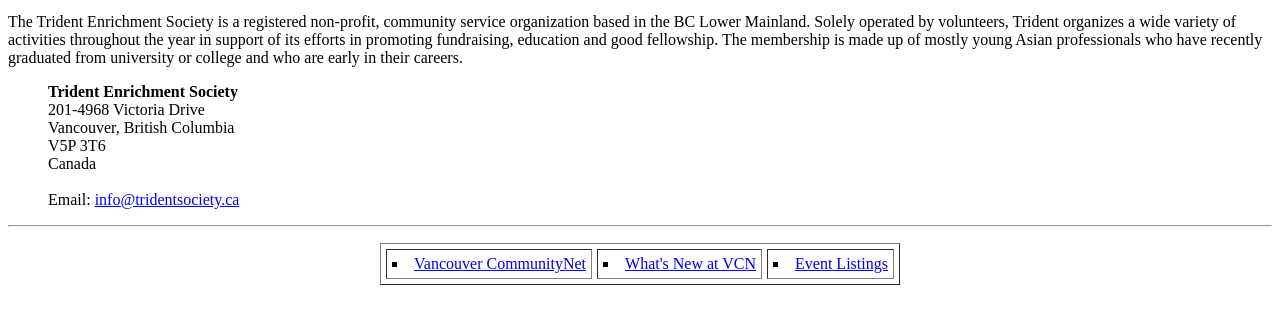
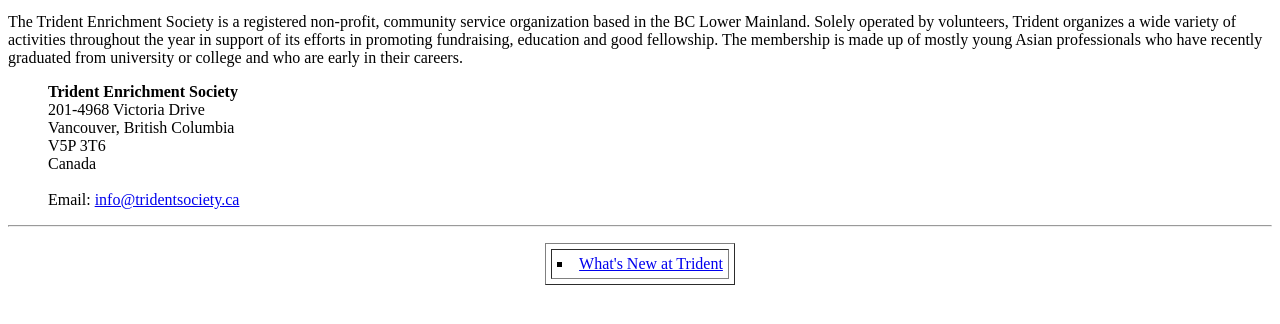
Before and after one commit to ytechgrp/tridentsociety, a plain HTML site: page index.html in a window 1280 px wide. Shown: the part 152-476 px from the top of the page. Drawn offline with Linux system fonts and the light colour scheme.

Commit message:
Update index.html

```diff
--- a/index.html
+++ b/index.html
@@ -49,9 +49,9 @@ Email: <a href="mailto:info@tridentsociety.ca">info@tridentsociety.ca</a><br>
  <ul>
     </ul><table border="1" cellpadding="5" cellspacing="5">
   <tbody><tr align="left">
-   <td><li type="square"><a target="_parent" href="https://www.tridentsociety.ca/" onmouseover="window.status=&#39;The Vancouver CommunityNet main page.&#39;;return true">Vancouver CommunityNet</a></li></td>
-    <td><li type="square"><a href="https://www.tridentsociety.ca/whats-new/" onmouseover="window.status=&#39;Whats New at VCN.&#39;;return true">What's New at VCN</a></li></td>
-    <td><li type="square"><a href="https://www.tridentsociety.ca/events/" onmouseover="window.status=&#39;Events Listings.&#39;;return true">Event Listings</a></li></td>
+   <!-- <td><li type="square"><a target="_parent" href="https://vcn.ca.ca" onmouseover="window.status=&#39;The Vancouver CommunityNet main page.&#39;;return true">Vancouver CommunityNet</a></li></td> -->
+    <td><li type="square"><a href="https://www.tridentsociety.ca/whats-new/" onmouseover="window.status=&#39;Whats New at Trident.&#39;;return true">What's New at Trident</a></li></td>
+    <!-- <td><li type="square"><a href="https://www.tridentsociety.ca/events/" onmouseover="window.status=&#39;Events Listings.&#39;;return true">Event Listings</a></li></td> -->
     <!-- <td><li type="square"><a href="https://www.tridentsociety.ca/search/" onmouseover="window.status=&#39;Search the VCN.&#39;;return true">Search</a></li></td> -->
 
   </tr>
```
